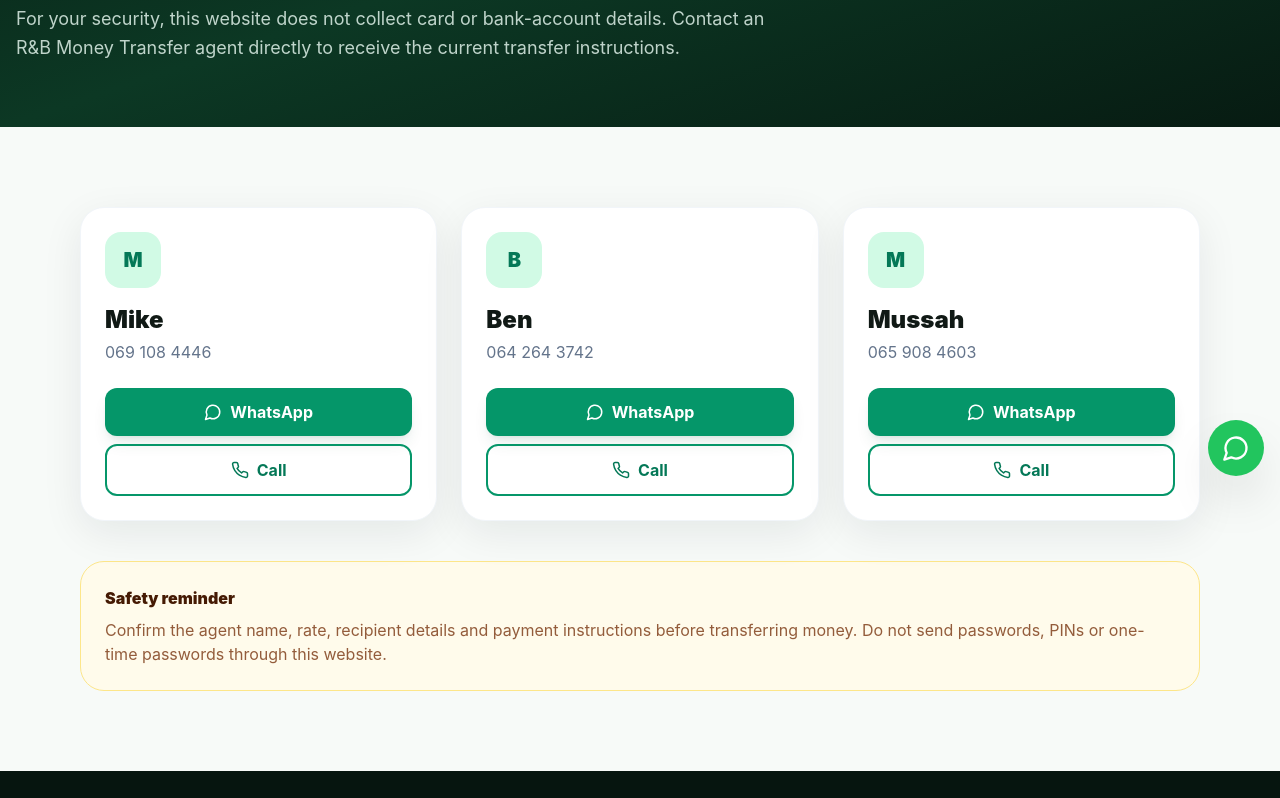
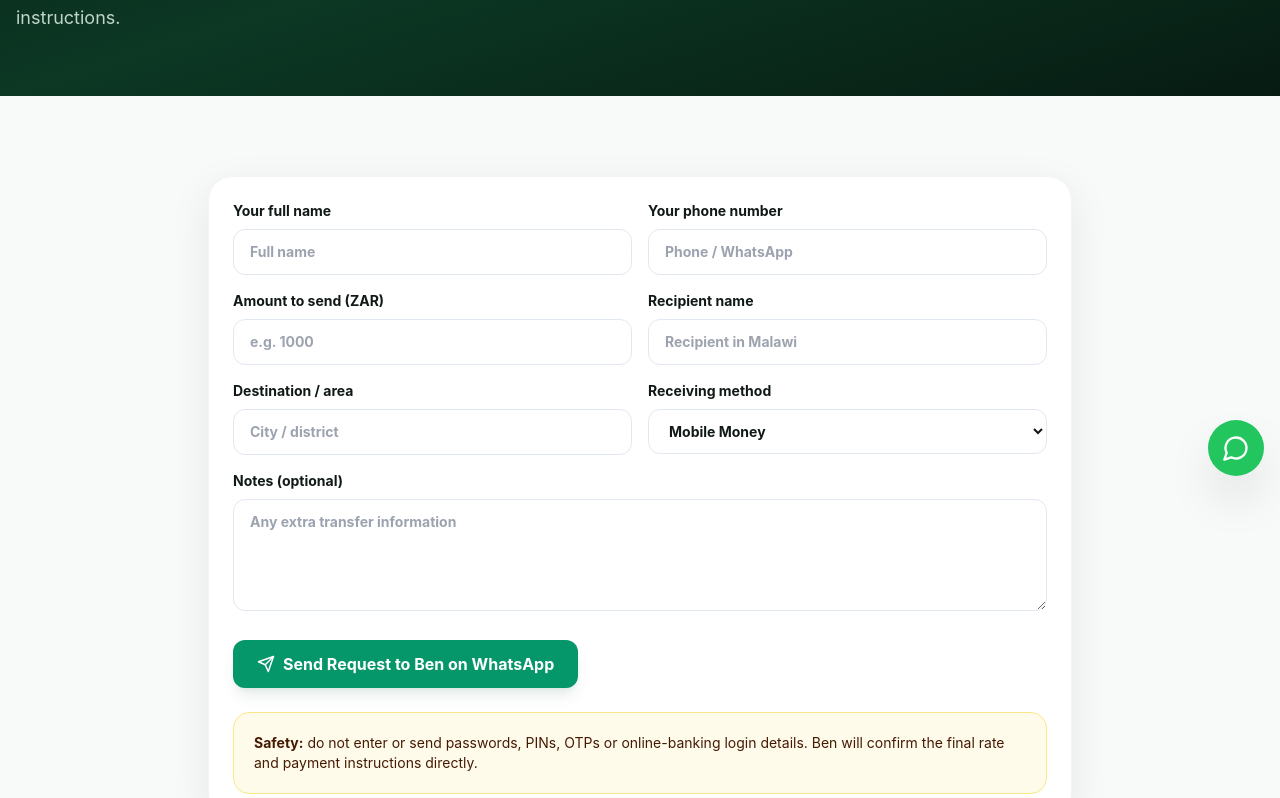
Before and after one commit to silvermatambo-lgtm/rnbmoneytransfer, a React (Vite) app: page /send in a window 1280 px wide. Shown: the part 300-1098 px from the top of the page. Built offline with nearby package versions, Linux system fonts and the light colour scheme.

Commit message:
Make send money form submit to Ben WhatsApp

```diff
--- a/src/pages/Send.tsx
+++ b/src/pages/Send.tsx
@@ -1,2 +1,30 @@
-import PageHero from '../components/PageHero';import {company} from '../data';import {MessageCircle,Phone} from 'lucide-react';
-export default function Send(){return <><PageHero eyebrow="Send Money" title="Choose an agent and start your transfer." text="For your security, this website does not collect card or bank-account details. Contact an R&B Money Transfer agent directly to receive the current transfer instructions."/><section className="py-20"><div className="max-w-6xl mx-auto px-4 grid md:grid-cols-3 gap-6">{company.contacts.map(c=><div className="card" key={c.name}><div className="h-14 w-14 rounded-2xl bg-emerald-100 text-emerald-700 flex items-center justify-center font-black text-xl">{c.name[0]}</div><h2 className="text-2xl font-black mt-4">{c.name}</h2><p className="text-slate-500 mt-1">{c.phone}</p><div className="grid gap-2 mt-6"><a className="btn-primary" target="_blank" href={`https://wa.me/${c.tel}?text=Hello%20${c.name},%20I%20would%20like%20to%20send%20money%20to%20Malawi.`}><MessageCircle size={18}/> WhatsApp</a><a className="btn-outline" href={`tel:+${c.tel}`}><Phone size={18}/> Call</a></div></div>)}</div><div className="max-w-6xl mx-auto px-4 mt-10"><div className="rounded-3xl bg-amber-50 border border-amber-200 p-6"><h3 className="font-black text-amber-950">Safety reminder</h3><p className="text-amber-900/80 mt-2">Confirm the agent name, rate, recipient details and payment instructions before transferring money. Do not send passwords, PINs or one-time passwords through this website.</p></div></div></section></>}
+import {useState} from 'react';
+import PageHero from '../components/PageHero';
+import {MessageCircle,Send as SendIcon} from 'lucide-react';
+
+const BEN_WHATSAPP='27642643742';
+
+export default function Send(){
+  const [form,setForm]=useState({name:'',phone:'',amount:'',recipient:'',destination:'',method:'Mobile Money',notes:''});
+  const submit=(e:React.FormEvent)=>{
+    e.preventDefault();
+    const message=`Hello Ben, I would like to send money to Malawi.\n\nName: ${form.name}\nPhone: ${form.phone}\nAmount to send (ZAR): ${form.amount}\nRecipient name: ${form.recipient}\nDestination / Area: ${form.destination}\nReceiving method: ${form.method}\nNotes: ${form.notes||'None'}\n\nPlease confirm today's rate and transfer instructions.`;
+    window.open(`https://wa.me/${BEN_WHATSAPP}?text=${encodeURIComponent(message)}`,'_blank','noopener,noreferrer');
+  };
+  return <><PageHero eyebrow="Send Money" title="Start your transfer with Ben." text="Complete the secure enquiry form below. No card, PIN or bank-login details are collected. Your transfer request will open directly in WhatsApp to Ben for confirmation and instructions."/>
+  <section className="py-20"><div className="max-w-4xl mx-auto px-4"><form onSubmit={submit} className="card">
+    <div className="grid md:grid-cols-2 gap-4">
+      <label className="font-bold text-sm">Your full name<input required className="form-input mt-2" value={form.name} onChange={e=>setForm({...form,name:e.target.value})} placeholder="Full name"/></label>
+      <label className="font-bold text-sm">Your phone number<input required className="form-input mt-2" value={form.phone} onChange={e=>setForm({...form,phone:e.target.value})} placeholder="Phone / WhatsApp"/></label>
+      <label className="font-bold text-sm">Amount to send (ZAR)<input required type="number" min="1" step="0.01" className="form-input mt-2" value={form.amount} onChange={e=>setForm({...form,amount:e.target.value})} placeholder="e.g. 1000"/></label>
+      <label className="font-bold text-sm">Recipient name<input required className="form-input mt-2" value={form.recipient} onChange={e=>setForm({...form,recipient:e.target.value})} placeholder="Recipient in Malawi"/></label>
+      <label className="font-bold text-sm">Destination / area<input required className="form-input mt-2" value={form.destination} onChange={e=>setForm({...form,destination:e.target.value})} placeholder="City / district"/></label>
+      <label className="font-bold text-sm">Receiving method<select className="form-input mt-2" value={form.method} onChange={e=>setForm({...form,method:e.target.value})}><option>Mobile Money</option><option>Banking</option><option>Agent Number / Collection</option><option>Not sure - advise me</option></select></label>
+    </div>
+    <label className="font-bold text-sm block mt-4">Notes (optional)<textarea className="form-input mt-2 min-h-28" value={form.notes} onChange={e=>setForm({...form,notes:e.target.value})} placeholder="Any extra transfer information"/></label>
+    <button type="submit" className="btn-primary mt-6 w-full md:w-auto"><SendIcon size={18}/> Send Request to Ben on WhatsApp</button>
+    <div className="mt-6 rounded-2xl bg-amber-50 border border-amber-200 p-5 text-sm text-amber-950"><b>Safety:</b> do not enter or send passwords, PINs, OTPs or online-banking login details. Ben will confirm the final rate and payment instructions directly.</div>
+  </form>
+  <div className="mt-6 text-center"><a href="https://wa.me/27642643742?text=Hello%20Ben,%20I%20would%20like%20help%20with%20a%20money%20transfer." target="_blank" rel="noreferrer" className="inline-flex items-center gap-2 font-black text-emerald-700"><MessageCircle size={18}/> WhatsApp Ben directly: 064 264 3742</a></div>
+  </div></section></>;
+}
```
